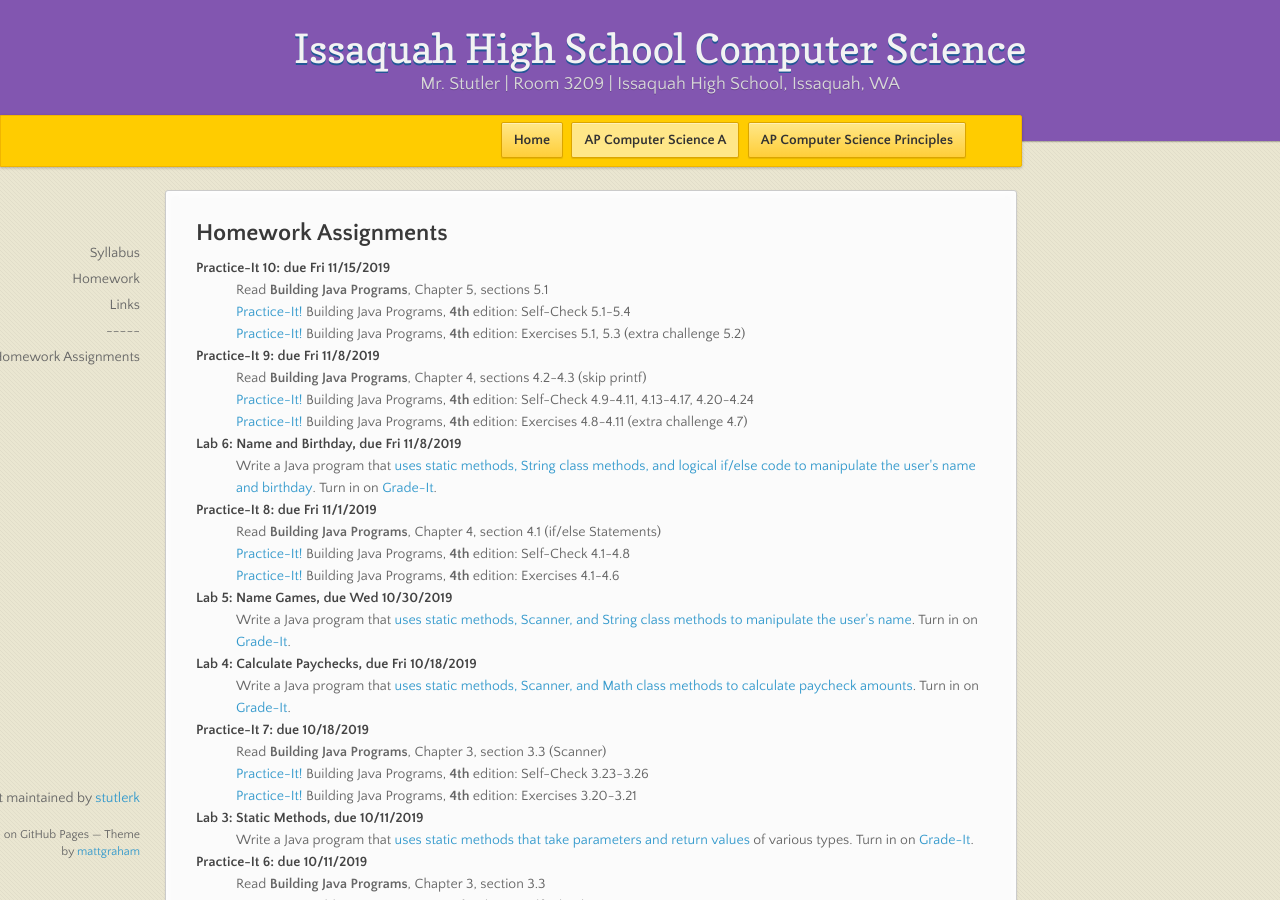
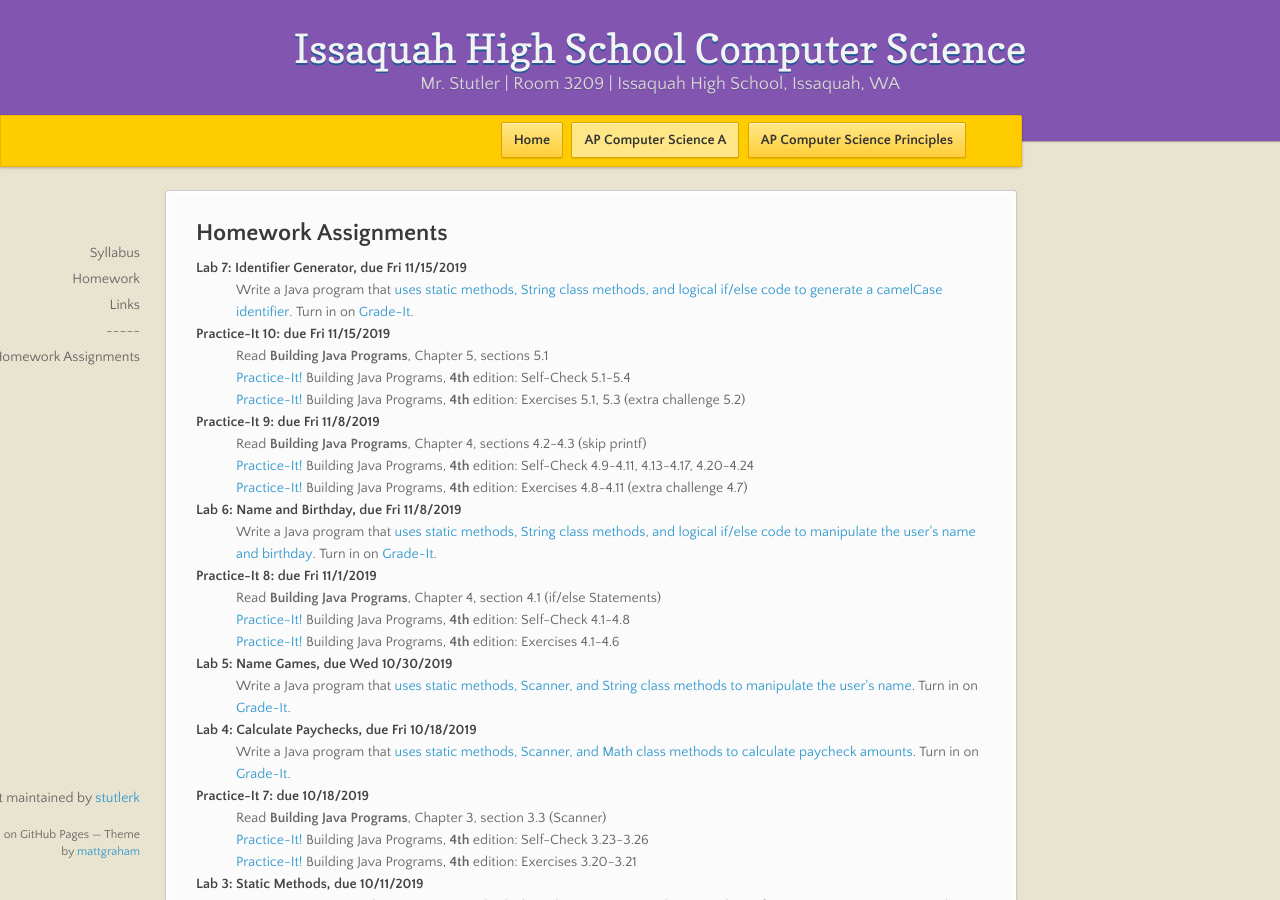
Before and after one commit to stutlerk/ihs-website, a Jekyll site: the page built from _apcsa/homework.html, in a window 1280 px wide and 900 px high. Built offline with Jekyll 4.4.1, drawn with Linux system fonts in a browser that asks for light colours; nearby versions of some CDN libraries.

Commit message:
Update homework.html

```diff
--- a/_apcsa/homework.html
+++ b/_apcsa/homework.html
@@ -10,6 +10,9 @@
     <dt>Computer History Report, due 9/19/2018 at the beginning of class</dt>
     <dd><a href="https://issaquahwednet-my.sharepoint.com/personal/stutlerk_issaquah_wednet_edu/_layouts/15/guestaccess.aspx?docid=00f746ca063ec4fe89aaef3ed6d400941&authkey=AeHXKIjD7VBW10XG1QzwDCU">Computer history report assignment</a></dd>
     -->
+    <dt>Lab 7: Identifier Generator, due Fri 11/15/2019</dt>
+    <dd>Write a Java program that <a href="https://issaquahwednet-my.sharepoint.com/:w:/g/personal/stutlerk_issaquah_wednet_edu/ER59vIkyUwhFvX93YKPgOAABR7ogekfAM-EfwTlQE43jww?e=e3Hlva" target="_blank">uses static methods, String class methods, and logical if/else code to generate a camelCase identifier</a>. Turn in on <a href="https://gradeit-hs.cs.washington.edu/issaquah/" target="_blank">Grade-It</a>.</dd>
+
     <dt>Practice-It 10: due Fri 11/15/2019</dt>
     <dd>Read <b>Building Java Programs</b>, Chapter 5, sections 5.1</dd>
     <dd><a href="https://practiceit.cs.washington.edu/" target="_blank">Practice-It!</a> Building Java Programs, <b>4th</b> edition: Self-Check 5.1-5.4</dd>
```
